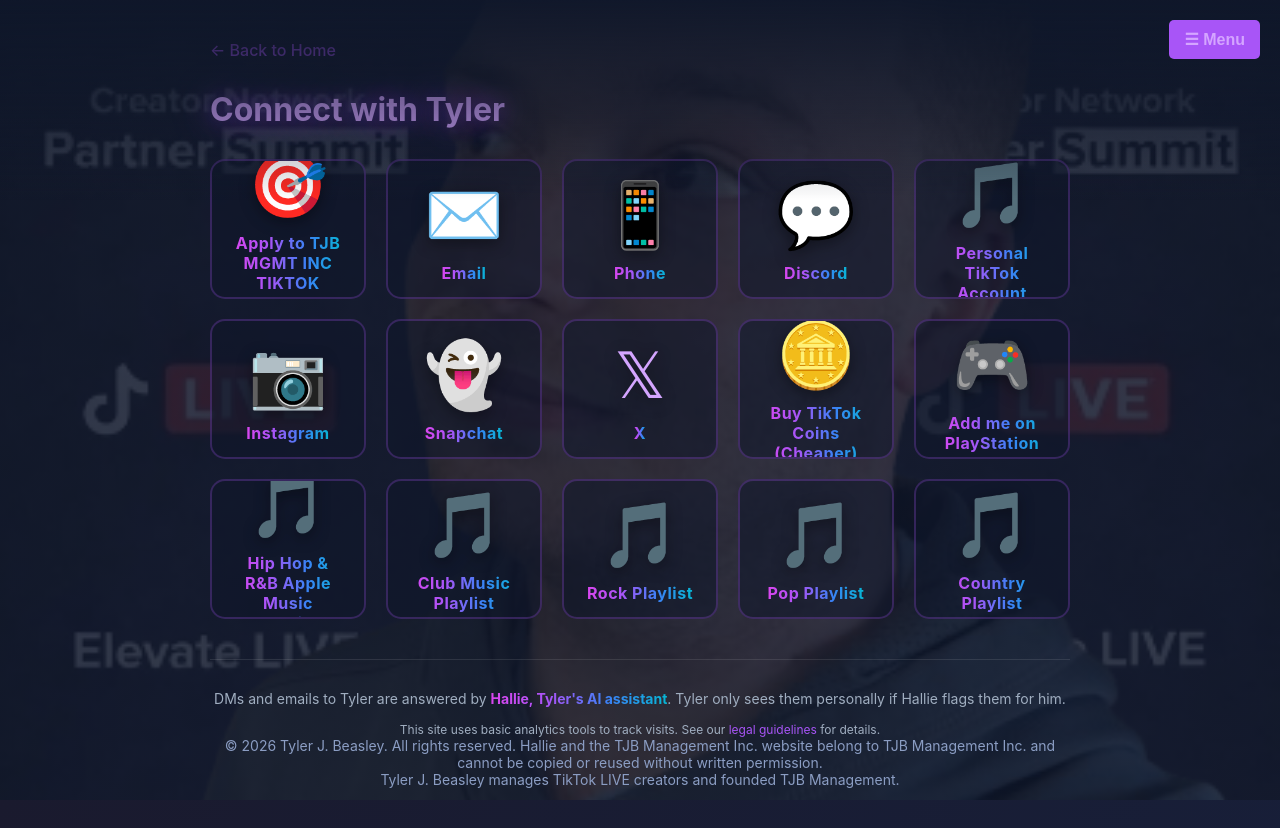
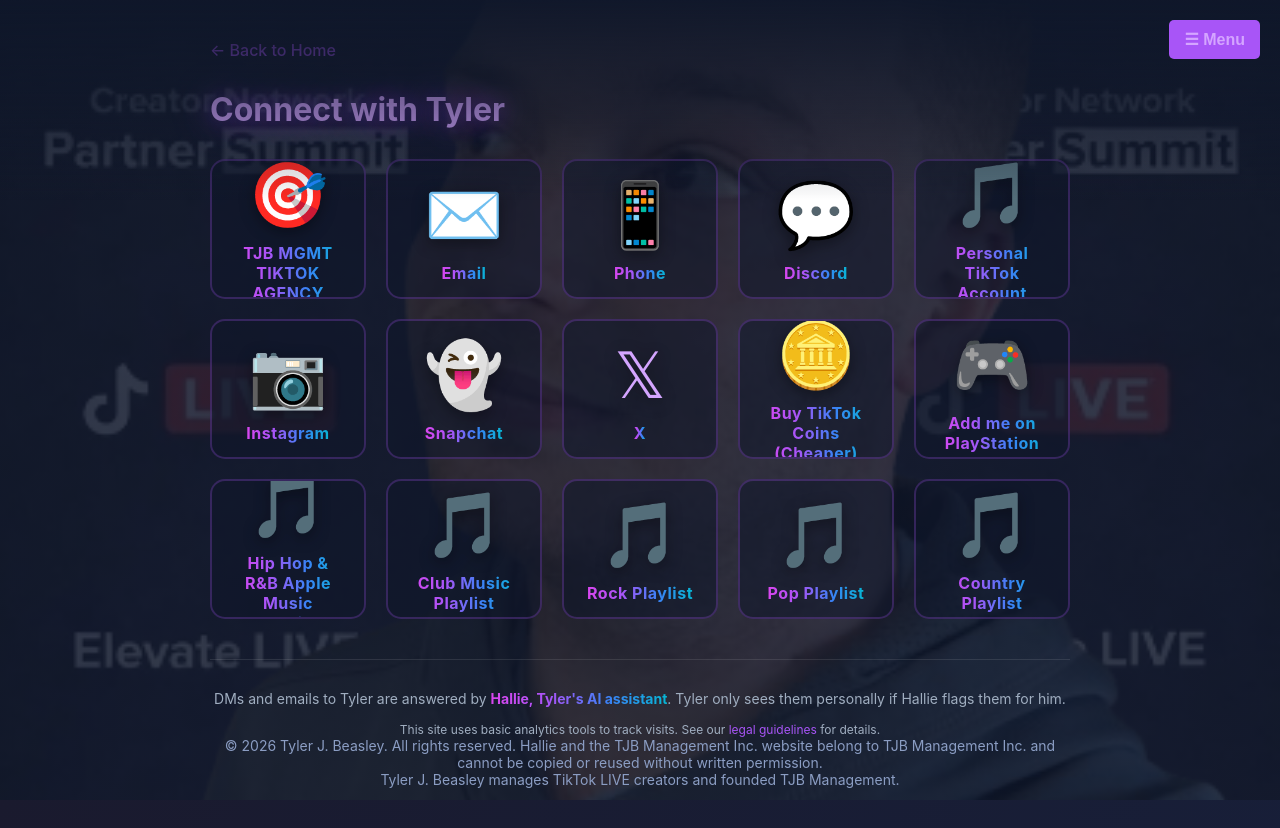
Before and after one commit to iamunrizzable/Website, a Next.js app: page /contact-tyler in a window 1280 px wide. Built offline with nearby package versions, Linux system fonts and the light colour scheme.

Commit message:
Rename agency button and link to agency page on contact-tyler
https://claude.ai/code/session_01AMCDCAPq8diabGEo6bckVs

```diff
--- a/app/contact-tyler/page.js
+++ b/app/contact-tyler/page.js
@@ -6,7 +6,7 @@ export default function Contact() {
   const [menuOpen, setMenuOpen] = useState(false);
 
   const contacts = [
-    { name: 'Apply to TJB MGMT INC TIKTOK AGENCY', href: 'https://www.tiktok.com/t/ZTkgQvTCb/', icon: '🎯' },
+    { name: 'TJB MGMT TIKTOK AGENCY', href: '/agency', icon: '🎯' },
     { name: 'Email', href: 'mailto:tyler@tjbmanagementinc.com', icon: '✉️' },
     { name: 'Phone', href: 'tel:+14086696123', icon: '📱' },
     { name: 'Discord', href: 'https://discord.com/users/1258165634294878208', icon: '💬' },
@@ -23,7 +23,7 @@ export default function Contact() {
     { name: 'Country Playlist', href: 'https://music.apple.com/us/playlist/country/pl.u-qxylEYlt35ZbepN', icon: '🎵' },
   ];
 
-  const internalLinks = ['Email', 'Phone', 'Buy TikTok Coins (Cheaper)'];
+  const internalLinks = ['Email', 'Phone', 'Buy TikTok Coins (Cheaper)', 'TJB MGMT TIKTOK AGENCY'];
 
   return (
     <>
```
